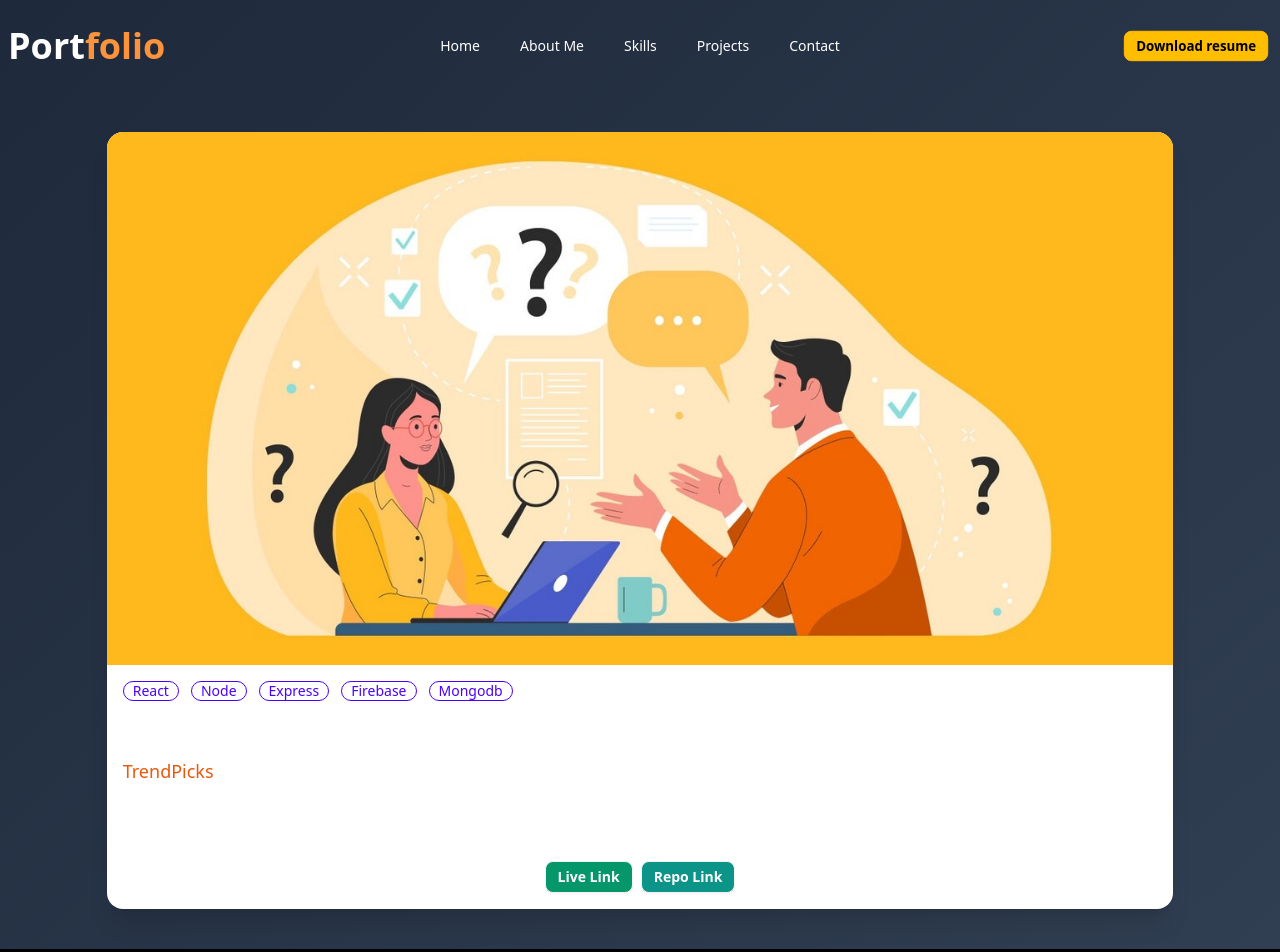
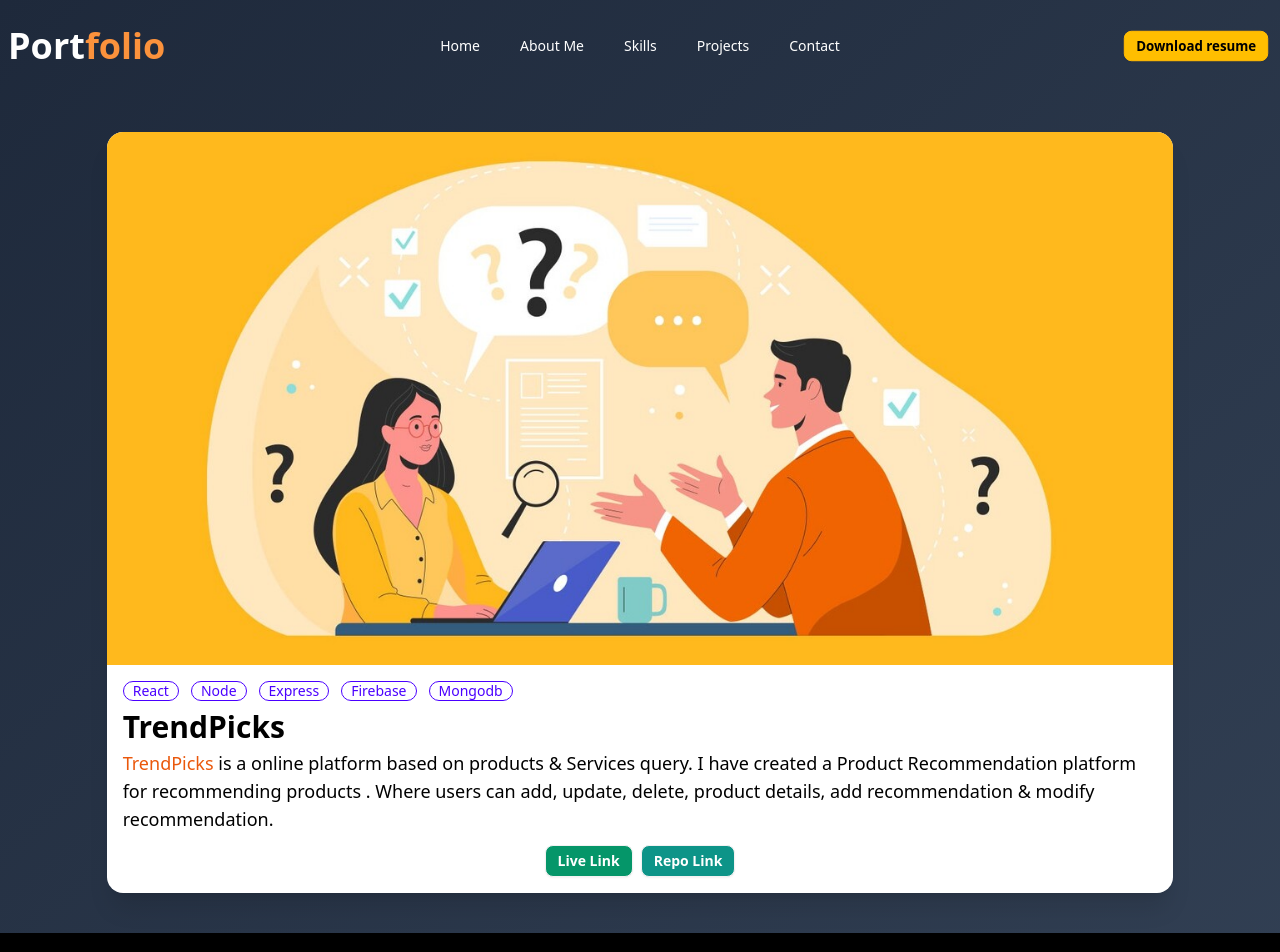
Before and after one commit to wadsahin/jharulislamsahin.org, a React (Vite) app: page /view-details/1 in a window 1280 px wide. Shown: the top 952 px of the page. Built offline with nearby package versions, Linux system fonts and the light colour scheme.

Commit message:
fix some bugs

```diff
--- a/src/Components/Projects/ViewDetails/ViewDetails_1.jsx
+++ b/src/Components/Projects/ViewDetails/ViewDetails_1.jsx
@@ -18,12 +18,14 @@ const ViewDetails_1 = () => {
           <div className="badge badge-primary badge-outline">Firebase</div>
           <div className="badge badge-primary badge-outline">Mongodb</div>
         </div>
-        <h2 className="card-title text-3xl">TrendPicks</h2>
-        <p className="text-lg"><span className="text-orange-600">TrendPicks</span> is a online platform based on products & Services query. I have created a Product Recommendation platform for recommending products . Where users can add, update, delete, product details, add recommendation & modify recommendation...more </p>
-        <div className="card-actions justify-center mt-3">
-          <a href="https://product-recommendation-s-8704d.web.app/" target="_blank" className="btn btn-sm bg-emerald-600 text-white">Live Link</a>
-          <a href="https://github.com/wadsahin/TrendsPick-client" target="_blank" className="btn btn-sm bg-teal-600 text-white">Repo Link</a>
-          {/* <Link to="/view-details/1" className="btn btn-sm bg-lime-600 text-white">View Details</Link> */}
+        <div className='text-black'>
+          <h2 className="card-title text-3xl">TrendPicks</h2>
+          <p className="text-lg"><span className="text-orange-600">TrendPicks</span> is a online platform based on products & Services query. I have created a Product Recommendation platform for recommending products . Where users can add, update, delete, product details, add recommendation & modify recommendation.</p>
+          <div className="card-actions justify-center mt-3">
+            <a href="https://product-recommendation-s-8704d.web.app/" target="_blank" className="btn btn-sm bg-emerald-600 text-white">Live Link</a>
+            <a href="https://github.com/wadsahin/TrendsPick-client" target="_blank" className="btn btn-sm bg-teal-600 text-white">Repo Link</a>
+            {/* <Link to="/view-details/1" className="btn btn-sm bg-lime-600 text-white">View Details</Link> */}
+          </div>
         </div>
       </div>
     </div>
--- a/src/Components/Projects/ViewDetails/ViewDetails_2.jsx
+++ b/src/Components/Projects/ViewDetails/ViewDetails_2.jsx
@@ -17,12 +17,14 @@ const ViewDetails_2 = () => {
           <div className="badge badge-primary badge-outline">Firebase</div>
           <div className="badge badge-primary badge-outline">Mongodb</div>
         </div>
+        <div className='text-black'>
           <h2 className="card-title text-3xl">EquiSports</h2>
-          <p className="text-lg"><span className="text-orange-600">EquiSports</span> is a online platform based on sports equipment. This is similar of e-commerce website. Where users can visit, add to cart & order sport equipments and also add, update, delete, product details. There is also authentication system included...more </p>
+          <p className="text-lg"><span className="text-orange-600">EquiSports</span> is a online platform based on sports equipment. This is similar of e-commerce website. Where users can visit, add to cart & order sport equipments and also add, update, delete, product details. There is also authentication system included. </p>
           <div className="card-actions justify-center mt-3">
             <a href="https://equisports-6c213.web.app/" target="_blank" className="btn btn-sm bg-emerald-600 text-white">Live Link</a>
             <a href="https://github.com/wadsahin/EquiSports-client" target="_blank" className="btn btn-sm bg-teal-600 text-white">Repo Link</a>
           </div>
+        </div>
       </div>
     </div>
   );
--- a/src/Components/Projects/ViewDetails/ViewDetails_3.jsx
+++ b/src/Components/Projects/ViewDetails/ViewDetails_3.jsx
@@ -19,11 +19,13 @@ const ViewDetails_3 = () => {
           <div className="badge badge-primary badge-outline">Mongodb</div>
         </div>
         <div className='card-body'>
-          <h2 className="card-title text-3xl">Career Counselling</h2>
-          <p className="text-lg"><span className="text-orange-600">Career Counselling</span> is a online platform based on Smart Career Solutions & Services. We will provide lots of services like Career counseling sessions, Resume review, Mock interview practice, Personal branding workshop and more </p>
-          <div className="card-actions justify-center mt-3">
-            <a href="https://career-counselling-e8f6c.web.app/" target="_blank" className="btn btn-sm bg-emerald-600 text-white">Live Link</a>
-            <a href="https://github.com/wadsahin/Career-counseling-client" target="_blank" className="btn btn-sm bg-teal-600 text-white">Repo Link</a>
+          <div className="text-black">
+            <h2 className="card-title text-3xl">Career Counselling</h2>
+            <p className="text-lg"><span className="text-orange-600">Career Counselling</span> is a online platform based on Smart Career Solutions & Services. We will provide lots of services like Career counseling sessions, Resume review, Mock interview practice, Personal branding workshop and more. </p>
+            <div className="card-actions justify-center mt-3">
+              <a href="https://career-counselling-e8f6c.web.app/" target="_blank" className="btn btn-sm bg-emerald-600 text-white">Live Link</a>
+              <a href="https://github.com/wadsahin/Career-counseling-client" target="_blank" className="btn btn-sm bg-teal-600 text-white">Repo Link</a>
+            </div>
           </div>
         </div>
       </div>
```
